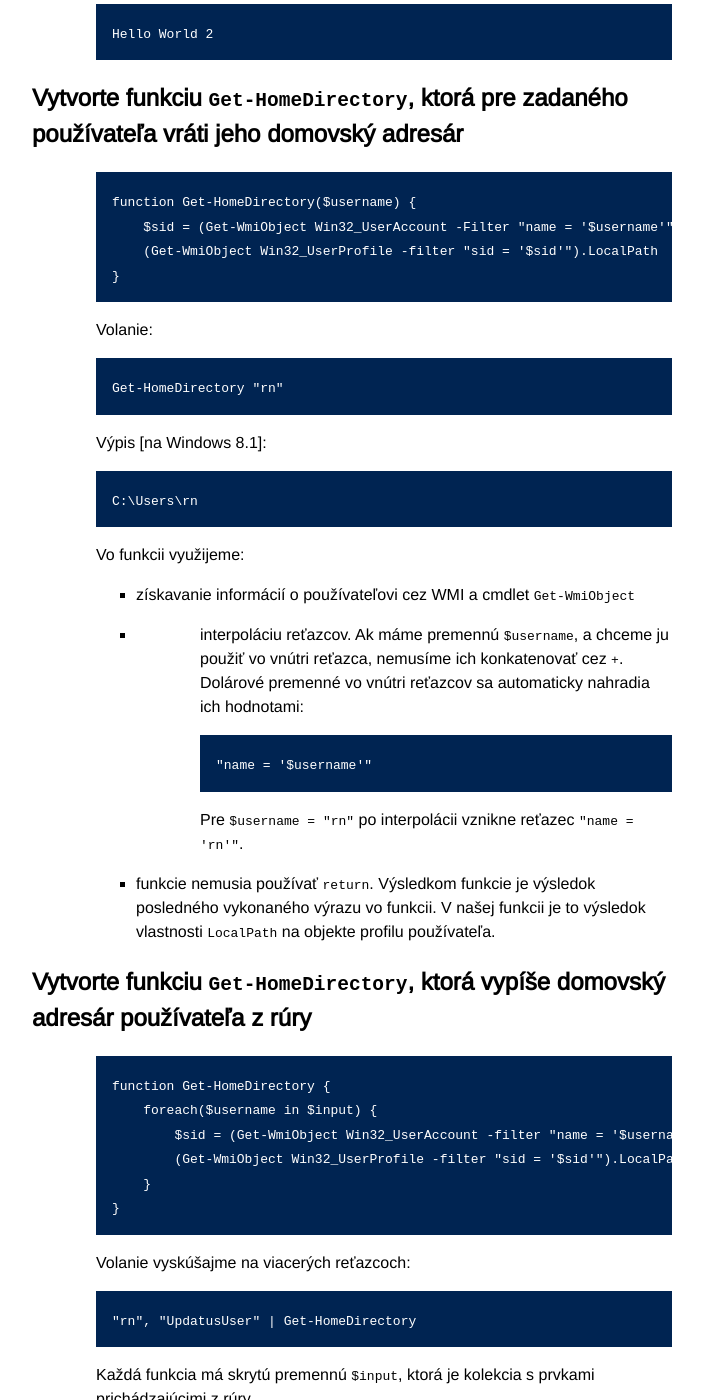
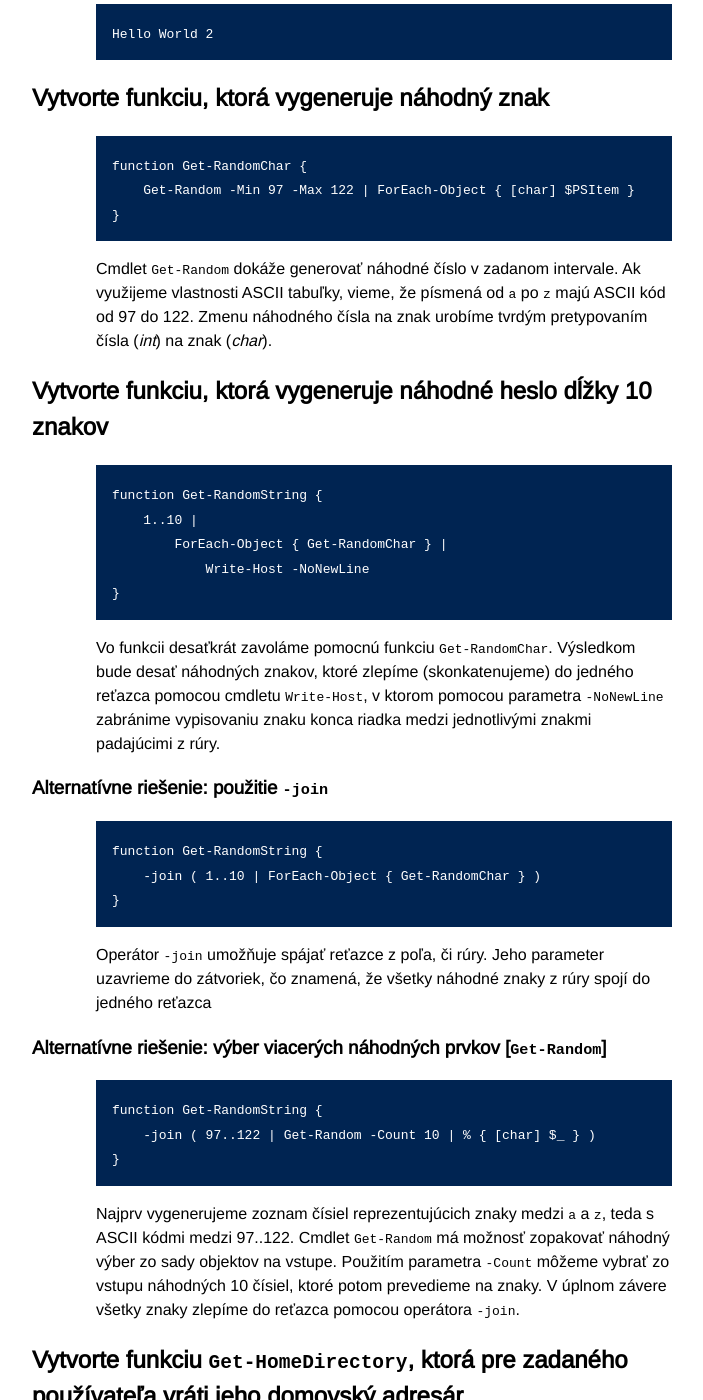
Before and after one commit to novotnyr/powershell-cvicebnica, a Jekyll site: the page built from viacriadkove-skriptovanie.markdown, in a window 1280 px wide and 1400 px high, scrolled down 5181 px. Shown: the whole window, without its empty margins (288-991 px from the left). Built offline with Jekyll 4.4.1, drawn with Linux system fonts in a browser that asks for light colours.

Commit message:
Dodany priklad na funkcie

```diff
--- a/viacriadkove-skriptovanie.markdown
+++ b/viacriadkove-skriptovanie.markdown
@@ -204,6 +204,58 @@ Výpis bude:
 
 	Hello World 2
 
+Vytvorte funkciu, ktorá vygeneruje náhodný znak
+-----------------------------------------------
+
+    function Get-RandomChar {
+        Get-Random -Min 97 -Max 122 | ForEach-Object { [char] $PSItem }
+    }
+
+Cmdlet `Get-Random` dokáže generovať náhodné číslo v zadanom intervale.
+Ak využijeme vlastnosti ASCII tabuľky, vieme, že písmená od `a` po `z`
+majú ASCII kód od 97 do 122. Zmenu náhodného čísla na znak urobíme
+tvrdým pretypovaním čísla (*int*) na znak (*char*).
+
+Vytvorte funkciu, ktorá vygeneruje náhodné heslo dĺžky 10 znakov
+----------------------------------------------------------------
+
+    function Get-RandomString {
+        1..10 |
+            ForEach-Object { Get-RandomChar } |
+                Write-Host -NoNewLine
+    }
+
+Vo funkcii desaťkrát zavoláme pomocnú funkciu `Get-RandomChar`. Výsledkom
+bude desať náhodných znakov, ktoré zlepíme (skonkatenujeme) do jedného
+reťazca pomocou cmdletu `Write-Host`, v ktorom pomocou parametra
+`-NoNewLine` zabránime vypisovaniu znaku konca riadka medzi jednotlivými
+znakmi padajúcimi z rúry.
+
+### Alternatívne riešenie: použitie `-join`
+
+    function Get-RandomString {
+        -join ( 1..10 | ForEach-Object { Get-RandomChar } )
+    }
+
+Operátor `-join` umožňuje spájať reťazce z poľa, či rúry. Jeho parameter
+uzavrieme do zátvoriek, čo znamená, že všetky náhodné znaky z rúry
+spojí do jedného reťazca
+
+### Alternatívne riešenie: výber viacerých náhodných prvkov [`Get-Random`]
+
+    function Get-RandomString {
+        -join ( 97..122 | Get-Random -Count 10 | % { [char] $_ } )
+    }
+
+Najprv vygenerujeme zoznam čísiel reprezentujúcich znaky medzi `a` a `z`, teda
+s ASCII kódmi medzi 97..122. Cmdlet `Get-Random` má možnosť zopakovať
+náhodný výber zo sady objektov na vstupe. Použitím parametra `-Count`
+môžeme vybrať zo vstupu náhodných 10 čísiel, ktoré potom prevedieme
+na znaky. V úplnom závere všetky znaky zlepíme do reťazca pomocou operátora
+`-join`.
+
+
+
 Vytvorte funkciu `Get-HomeDirectory`, ktorá pre zadaného používateľa vráti jeho domovský adresár
 ------------------------------------------------------------------------------------------------
 
```
